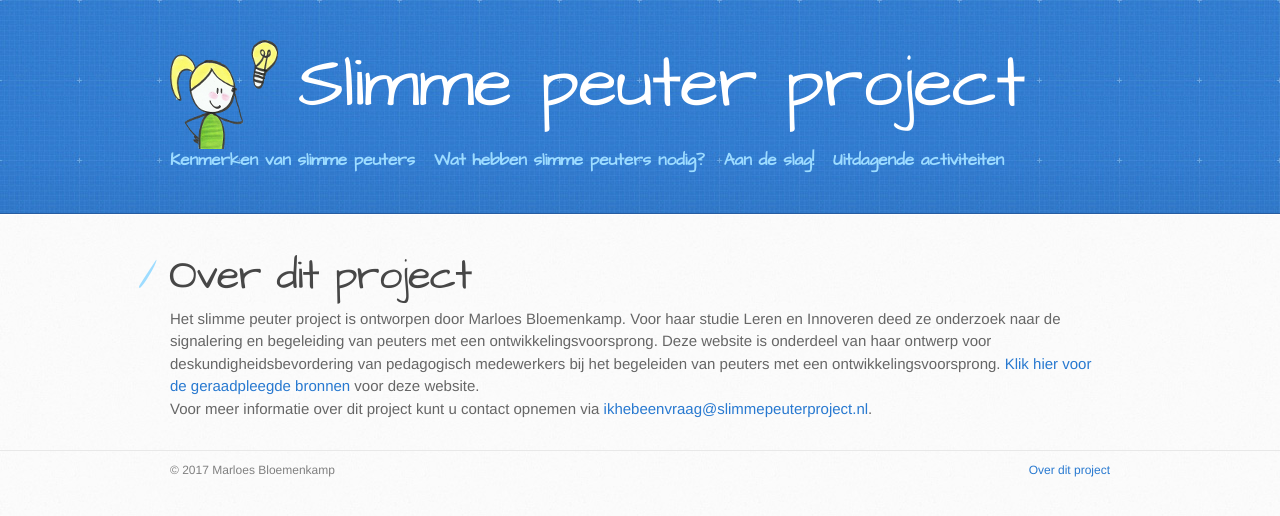
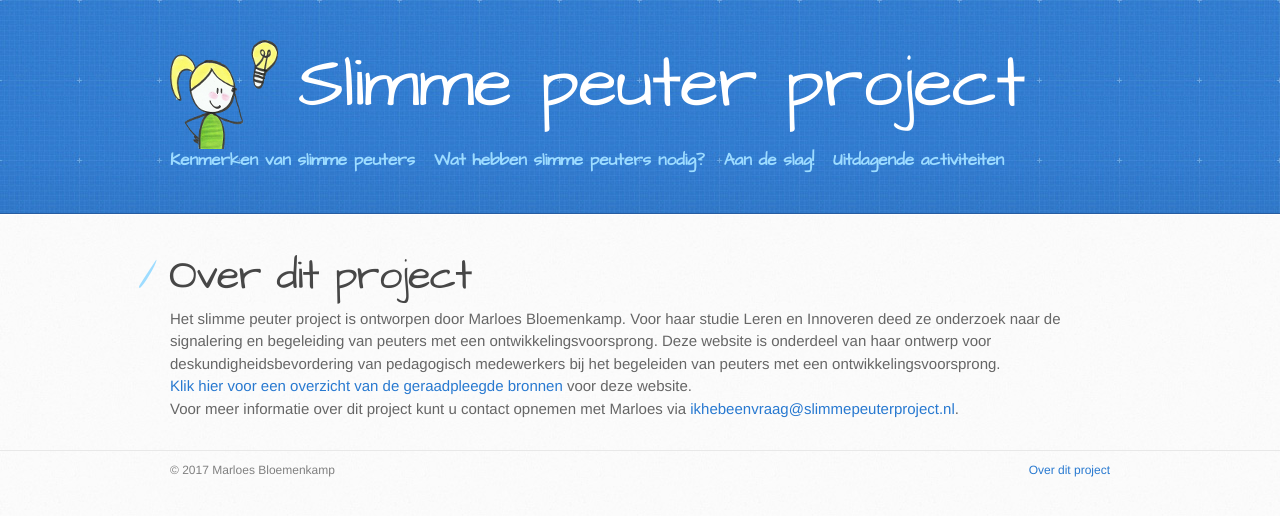
Before and after one commit to marloesbloemenkamp/marloesbloemenkamp.github.io, a Jekyll site: the page built from over.md, in a window 1280 px wide. Shown: the top 516 px of the page. Built offline with Jekyll 4.4.1, drawn with Linux system fonts in a browser that asks for light colours.

Commit message:
Update over.md

```diff
--- a/over.md
+++ b/over.md
@@ -10,6 +10,8 @@ Het slimme peuter project is ontworpen door Marloes Bloemenkamp.
 Voor haar studie Leren en Innoveren deed ze onderzoek naar de signalering en begeleiding van
 peuters met een ontwikkelingsvoorsprong. Deze website is onderdeel van haar ontwerp voor
 deskundigheidsbevordering van pedagogisch medewerkers bij het begeleiden van peuters met een
-ontwikkelingsvoorsprong. [Klik hier voor de geraadpleegde bronnen]({% link bronvermelding.md %}) voor deze website.
+ontwikkelingsvoorsprong.
 
-Voor meer informatie over dit project kunt u contact opnemen via [ikhebeenvraag@slimmepeuterproject.nl](mailto:ikhebeenvraag@slimmepeuterproject.nl).
+[Klik hier voor een overzicht van de geraadpleegde bronnen]({% link bronvermelding.md %}) voor deze website.
+
+Voor meer informatie over dit project kunt u contact opnemen met Marloes via [ikhebeenvraag@slimmepeuterproject.nl](mailto:ikhebeenvraag@slimmepeuterproject.nl).
```
